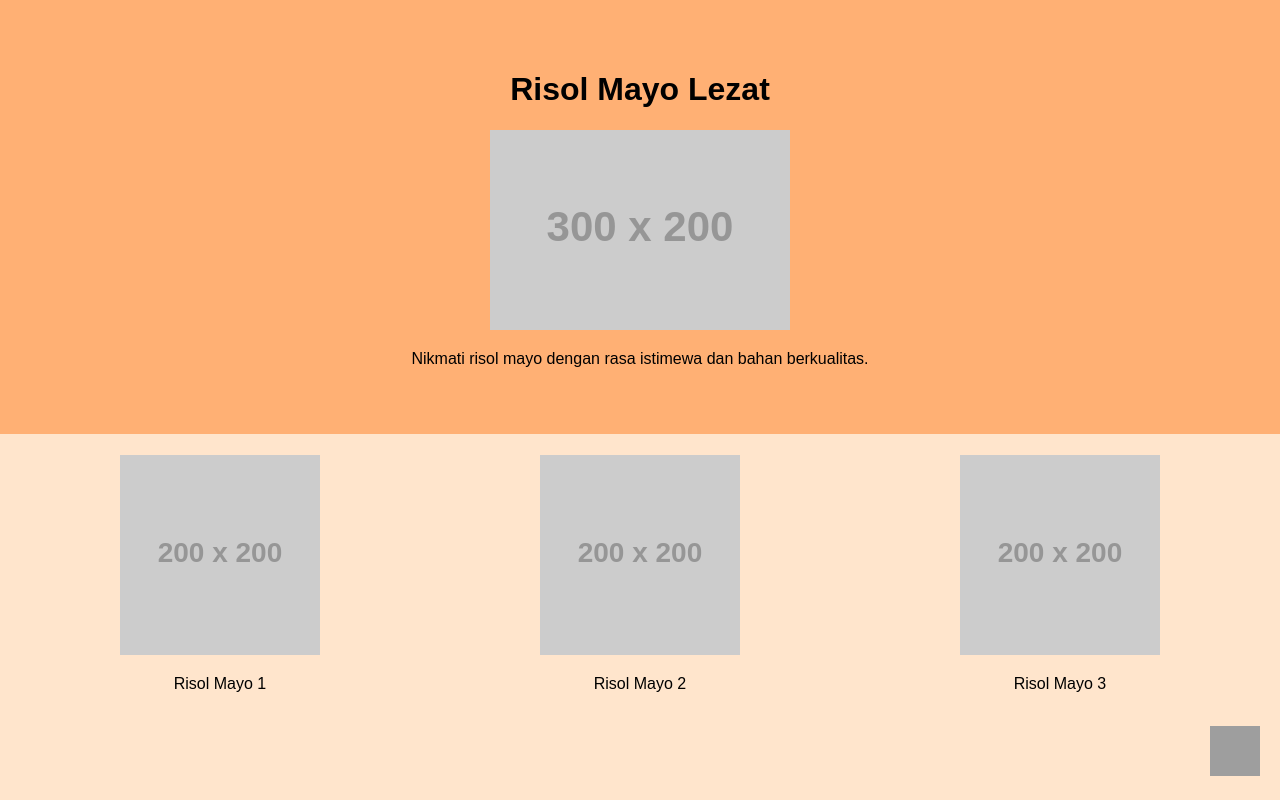
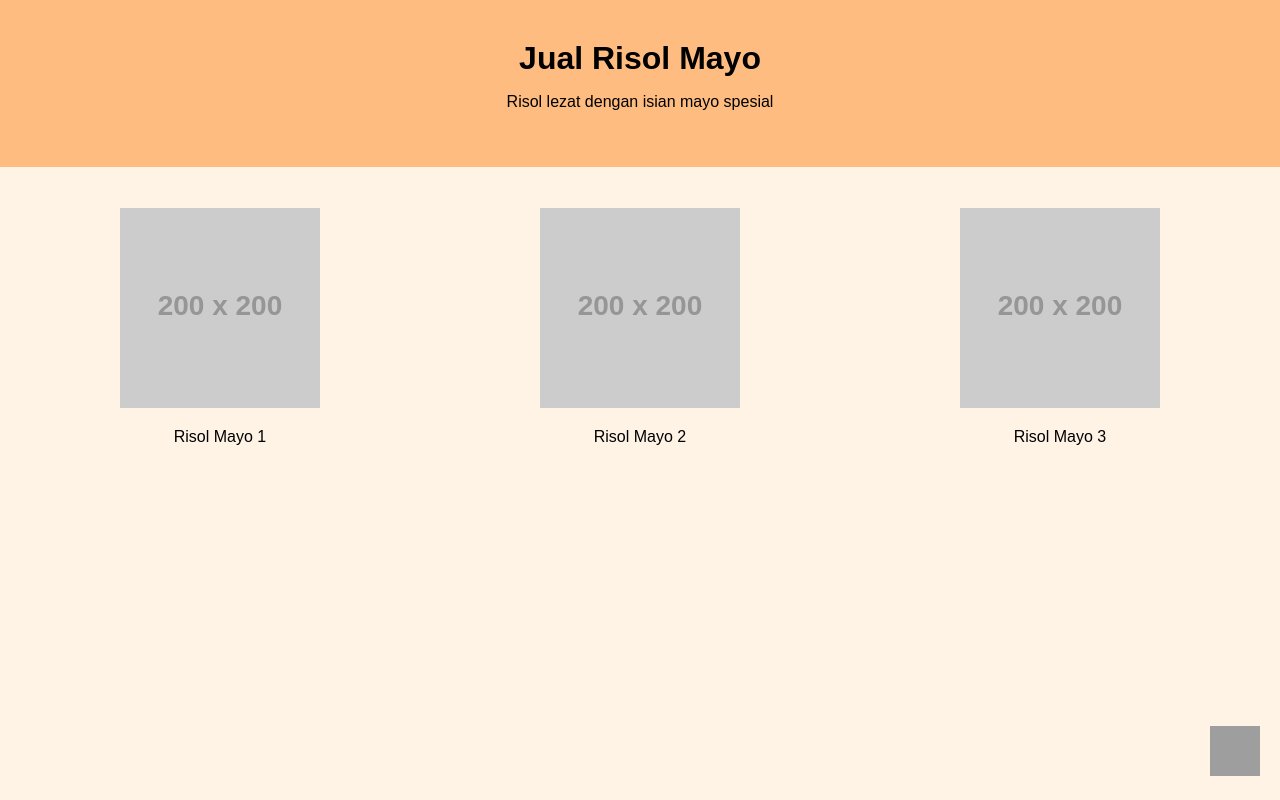
Before and after one commit to farahramadhani286-create/Andina-Rahma, a plain HTML site: page index.html in a window 1280 px wide. Drawn offline with Linux system fonts and the light colour scheme; grey boxes are pictures that could not be loaded; placeholder pictures from the web are drawn by us.

Commit message:
Update index.html

```diff
--- a/index.html
+++ b/index.html
@@ -7,26 +7,25 @@
     body {
       margin: 0;
       font-family: Arial, sans-serif;
-      background-color: #FFE5CC; /* warna lembut cocok untuk makanan */
+      background-color: #FFF3E6;
     }
-    .hero {
+    header {
       text-align: center;
-      padding: 50px 20px;
-      background-color: #FFB074;
+      padding: 40px 20px;
+      background-color: #FFBC80;
     }
-    .hero img {
-      max-width: 300px;
-      height: auto;
+    header h1 {
+      margin: 0 0 10px;
     }
     table {
       width: 100%;
       border-spacing: 20px;
+      margin-top: 20px;
     }
     td {
       text-align: center;
-      vertical-align: top;
     }
-    .product-img {
+    .img-placeholder {
       width: 200px;
       height: 200px;
       background-color: #ddd;
@@ -44,26 +43,25 @@
   </style>
 </head>
 <body>
-  <div class="hero">
-    <h1>Risol Mayo Lezat</h1>
-    <img src="https://via.placeholder.com/300x200?text=Hero+Image" alt="Hero Image" />
-    <p>Nikmati risol mayo dengan rasa istimewa dan bahan berkualitas.</p>
-  </div>  <table>
+  <header>
+    <h1>Jual Risol Mayo</h1>
+    <p>Risol lezat dengan isian mayo spesial</p>
+  </header>  <table>
     <tr>
       <td>
-        <div class="product-img">
+        <div class="img-placeholder">
           <img src="https://via.placeholder.com/200?text=Risol+1" alt="Risol 1" style="width:100%;height:100%;object-fit:cover;" />
         </div>
         <p>Risol Mayo 1</p>
       </td>
       <td>
-        <div class="product-img">
+        <div class="img-placeholder">
           <img src="https://via.placeholder.com/200?text=Risol+2" alt="Risol 2" style="width:100%;height:100%;object-fit:cover;" />
         </div>
         <p>Risol Mayo 2</p>
       </td>
       <td>
-        <div class="product-img">
+        <div class="img-placeholder">
           <img src="https://via.placeholder.com/200?text=Risol+3" alt="Risol 3" style="width:100%;height:100%;object-fit:cover;" />
         </div>
         <p>Risol Mayo 3</p>
```
